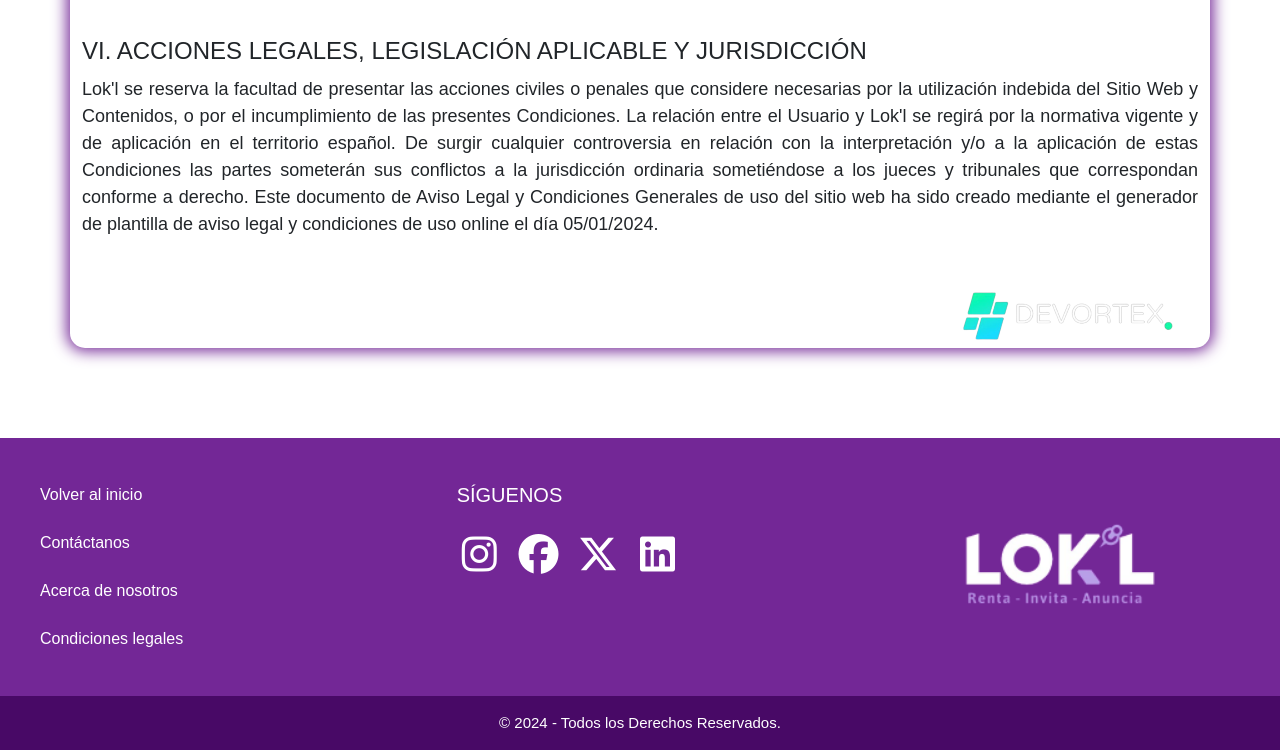
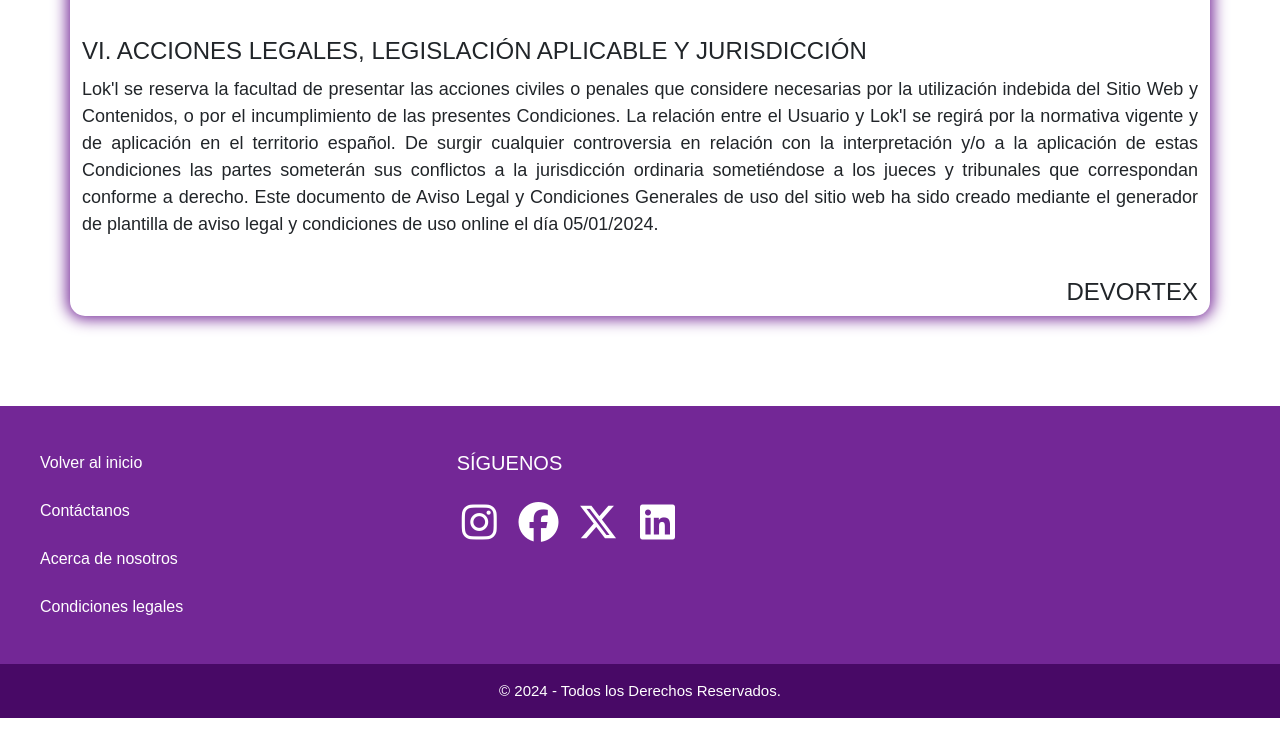
Before and after one commit to NAML26/DeVortex, a plain HTML site: page condiciones.html in a window 1280 px wide. Shown: the part 2890-3640 px from the top of the page. After the commit the page ends 3608 px from the top, so only its background shows below. Drawn offline with nearby package versions, Linux system fonts and the light colour scheme; a web font is replaced by a local one.

Commit message:
detalles condiciones

```diff
--- a/condiciones.html
+++ b/condiciones.html
@@ -106,8 +106,9 @@
             La relación entre el Usuario y Lok'l se regirá por la normativa vigente y de aplicación en el territorio español. De surgir cualquier controversia en relación con la interpretación y/o a la aplicación de estas Condiciones las partes someterán sus conflictos a la jurisdicción ordinaria sometiéndose a los jueces y tribunales que correspondan conforme a derecho.
             Este documento de Aviso Legal y Condiciones Generales de uso del sitio web ha sido creado mediante el generador de plantilla de aviso legal y condiciones de uso online el día 05/01/2024.</p>
               <br>
+              <h3 style= "text-align: right;">DEVORTEX</h3>
 
-            <img class="devortexCondiciones" src="./assets/multimedia/Devortex-logo.png" alt="logo-Devortex">
+           <!--  <img class="devortexCondiciones" src="./assets/multimedia/Devortex-logo.png" alt="logo-Devortex"> -->
 
 
           </div>
@@ -139,7 +140,7 @@
     <div class="box">
       <figure>
         <a href="#">
-          <img src="./assets/multimedia/logo-blanco.png" alt="Logo de SLee Dw">
+         <!--  <img src="./assets/multimedia/logo-blanco.png" alt="Logo de SLee Dw"> -->
         </a>
       </figure>
     </div>
```
